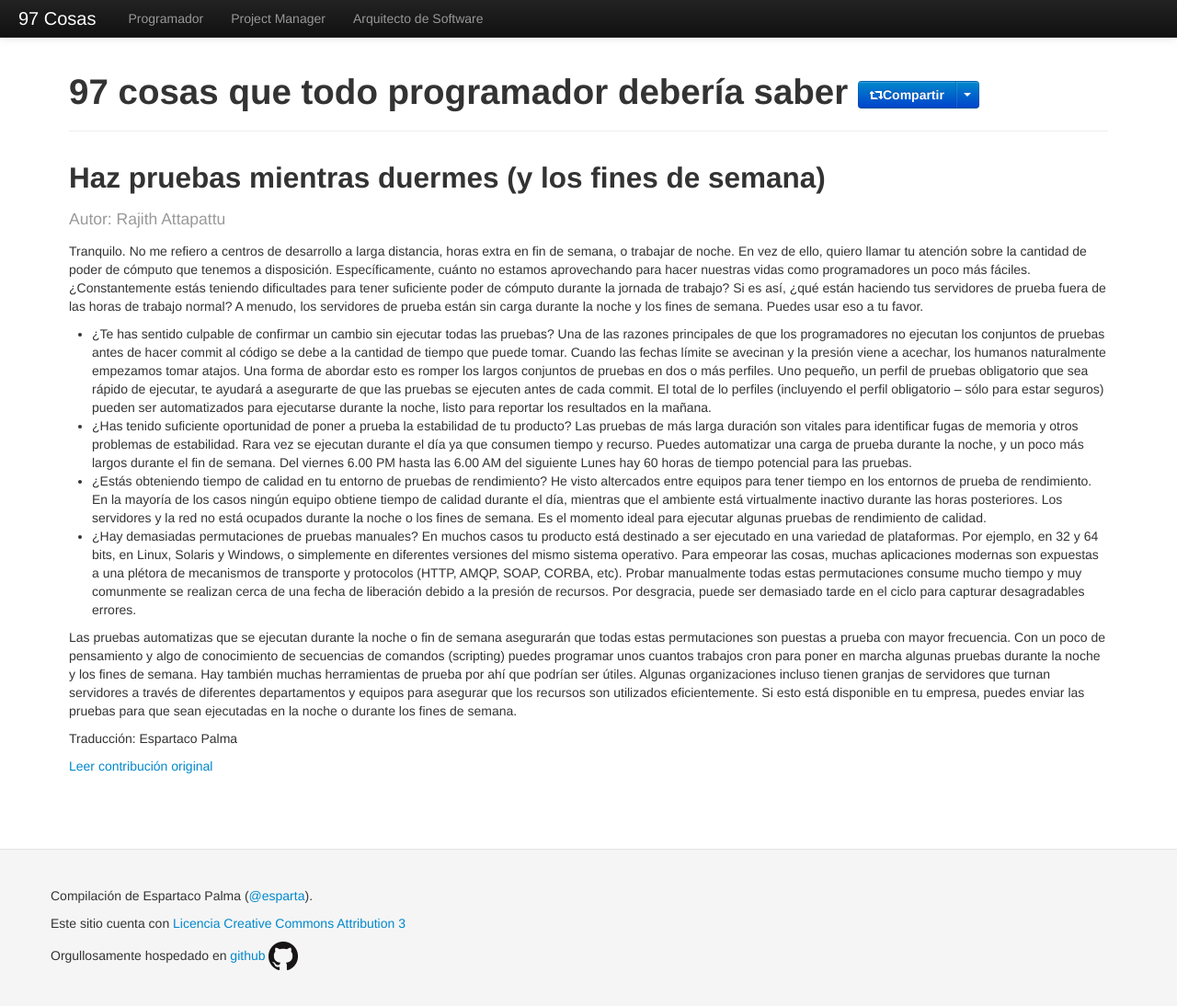
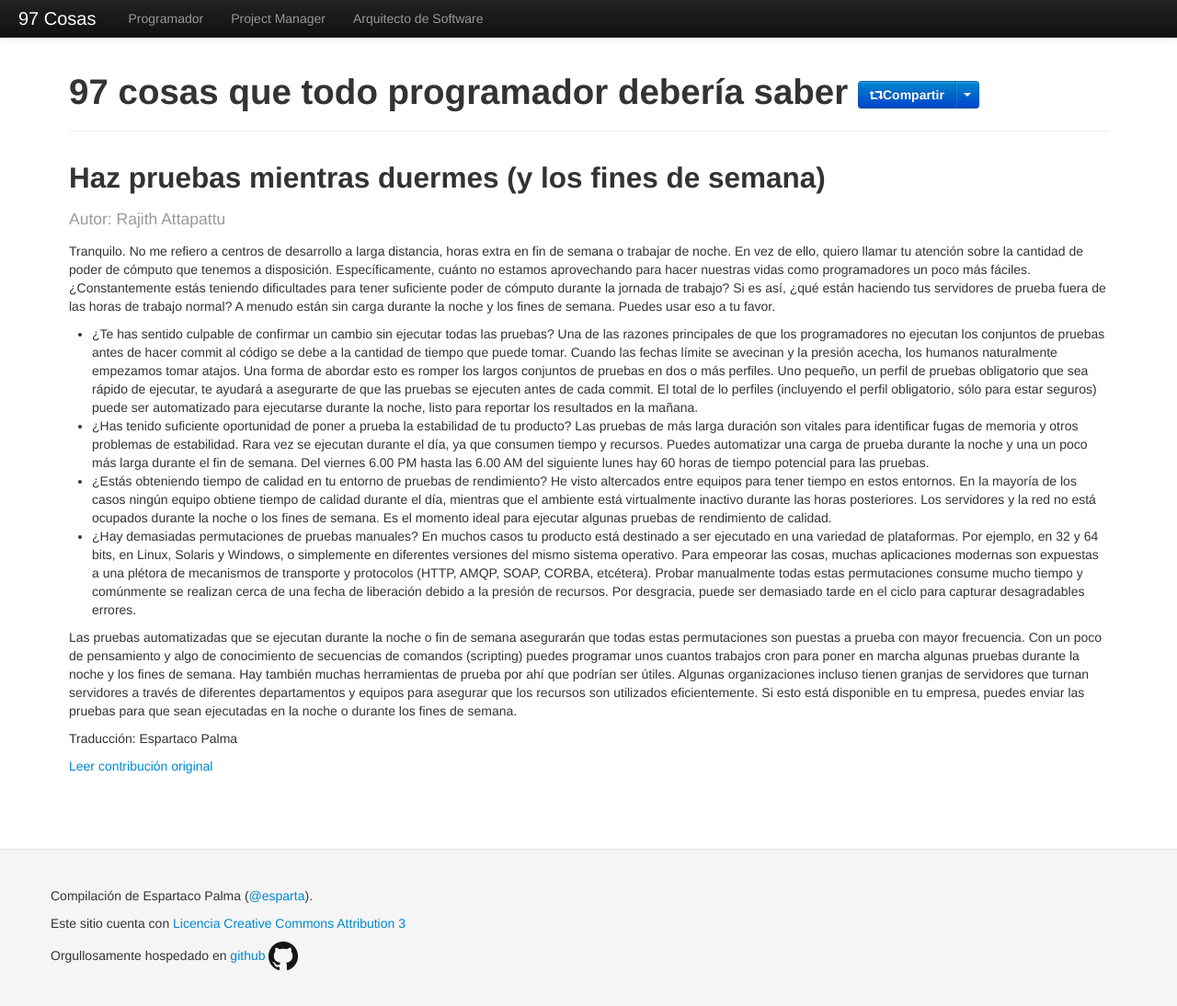
Before and after one commit to esparta/97cosas, a Jekyll site: the page built from programador/pruebas-fin-de-semana.md, in a window 1280 px wide and 1096 px high. Shown: the whole window at 92% size. Built offline with Jekyll 4.4.1, drawn with Linux system fonts in a browser that asks for light colours; comment, search, counter and statistics services are not loaded.

Commit message:
Spelling corrections on pruebas-fin-de-semana

```diff
--- a/programador/pruebas-fin-de-semana.md
+++ b/programador/pruebas-fin-de-semana.md
@@ -8,56 +8,56 @@ original: http://programmer.97things.oreilly.com/wiki/index.php/Test_While_You_S
 ---
 
 Tranquilo. No me refiero a centros de desarrollo a larga distancia,
-horas extra en fin de semana, o trabajar de noche. En vez de ello,
-quiero llamar tu atención sobre la cantidad de poder de cómputo que
-tenemos a disposición. Específicamente, cuánto no estamos aprovechando
-para hacer nuestras vidas como programadores un poco más fáciles.
-¿Constantemente estás teniendo dificultades para tener suficiente poder
-de cómputo durante la jornada de trabajo? Si es así, ¿qué están haciendo
-tus servidores de prueba fuera de las horas de trabajo normal? A menudo,
-los servidores de prueba están sin carga durante la noche y los fines de
-semana. Puedes usar eso a tu favor.
+horas extra en fin de semana o trabajar de noche. En vez de ello, quiero
+llamar tu atención sobre la cantidad de poder de cómputo que tenemos a
+disposición. Específicamente, cuánto no estamos aprovechando para hacer
+nuestras vidas como programadores un poco más fáciles. ¿Constantemente
+estás teniendo dificultades para tener suficiente poder de cómputo
+durante la jornada de trabajo? Si es así, ¿qué están haciendo tus
+servidores de prueba fuera de las horas de trabajo normal? A menudo
+están sin carga durante la noche y los fines de semana. Puedes usar eso
+a tu favor.
 
 - ¿Te has sentido culpable de confirmar un cambio sin ejecutar todas las
 pruebas? Una de las razones principales de que los programadores no
 ejecutan los conjuntos de pruebas antes de hacer commit al código se
 debe a la cantidad de tiempo que puede tomar. Cuando las fechas límite
-se avecinan y la presión viene a acechar, los humanos naturalmente
-empezamos tomar atajos. Una forma de abordar esto es romper los largos
-conjuntos de pruebas en dos o más perfiles. Uno pequeño, un perfil de
-pruebas obligatorio que sea rápido de ejecutar, te ayudará a asegurarte
-de que las pruebas se ejecuten antes de cada commit. El total de lo
-perfiles (incluyendo el perfil obligatorio -- sólo para estar seguros)
-pueden ser automatizados para ejecutarse durante la noche, listo para
-reportar los resultados en la mañana.
+se avecinan y la presión acecha, los humanos naturalmente empezamos
+tomar atajos. Una forma de abordar esto es romper los largos conjuntos
+de pruebas en dos o más perfiles. Uno pequeño, un perfil de pruebas
+obligatorio que sea rápido de ejecutar, te ayudará a asegurarte de que
+las pruebas se ejecuten antes de cada commit. El total de lo perfiles
+(incluyendo el perfil obligatorio, sólo para estar seguros) puede ser
+automatizado para ejecutarse durante la noche, listo para reportar los
+resultados en la mañana.
 - ¿Has tenido suficiente oportunidad de poner a prueba la estabilidad de
 tu producto? Las pruebas de más larga duración son vitales para
 identificar fugas de memoria y otros problemas de estabilidad. Rara vez
-se ejecutan durante el día ya que consumen tiempo y recurso. Puedes
-automatizar una carga de prueba durante la noche, y un poco más largos
+se ejecutan durante el día, ya que consumen tiempo y recursos. Puedes
+automatizar una carga de prueba durante la noche y una un poco más larga
 durante el fin de semana. Del viernes 6.00 PM hasta las 6.00 AM del
-siguiente Lunes hay 60 horas de tiempo potencial para las pruebas.
+siguiente lunes hay 60 horas de tiempo potencial para las pruebas.
 - ¿Estás obteniendo tiempo de calidad en tu entorno de pruebas de
-rendimiento? He visto altercados entre equipos para tener tiempo en los
-entornos de prueba de rendimiento. En la mayoría de los casos ningún
-equipo obtiene tiempo de calidad durante el día, mientras que el ambiente
-está virtualmente inactivo durante las horas posteriores. Los servidores
-y la red no está ocupados durante la noche o los fines de semana. Es el
-momento ideal para ejecutar algunas pruebas de rendimiento de calidad.
+rendimiento? He visto altercados entre equipos para tener tiempo en
+estos entornos. En la mayoría de los casos ningún equipo obtiene tiempo
+de calidad durante el día, mientras que el ambiente está virtualmente
+inactivo durante las horas posteriores. Los servidores y la red no está
+ocupados durante la noche o los fines de semana. Es el momento ideal
+para ejecutar algunas pruebas de rendimiento de calidad.
 - ¿Hay demasiadas permutaciones de pruebas manuales? En muchos casos tu
 producto está destinado a ser ejecutado en una variedad de plataformas.
 Por ejemplo, en 32 y 64 bits, en Linux, Solaris y Windows, o simplemente
 en diferentes versiones del mismo sistema operativo. Para empeorar las
 cosas, muchas aplicaciones modernas son expuestas a una plétora de
-mecanismos de transporte y protocolos (HTTP, AMQP, SOAP, CORBA, etc).
-Probar manualmente todas estas permutaciones consume mucho tiempo y muy
-comunmente se realizan cerca de una fecha de liberación debido a la
-presión de recursos. Por desgracia, puede ser demasiado tarde en el ciclo
-para capturar desagradables errores.
+mecanismos de transporte y protocolos (HTTP, AMQP, SOAP, CORBA,
+etcétera). Probar manualmente todas estas permutaciones consume mucho
+tiempo y comúnmente se realizan cerca de una fecha de liberación debido
+a la presión de recursos. Por desgracia, puede ser demasiado tarde en el
+ciclo para capturar desagradables errores.
 
-Las pruebas automatizas que se ejecutan durante la noche o fin de semana
-asegurarán que todas estas permutaciones son puestas a prueba con mayor
-frecuencia. Con un poco de pensamiento y algo de conocimiento de
+Las pruebas automatizadas que se ejecutan durante la noche o fin de
+semana asegurarán que todas estas permutaciones son puestas a prueba con
+mayor frecuencia. Con un poco de pensamiento y algo de conocimiento de
 secuencias de comandos (scripting) puedes programar unos cuantos
 trabajos cron para poner en marcha algunas pruebas durante la noche y
 los fines de semana. Hay también muchas herramientas de prueba por ahí
```
